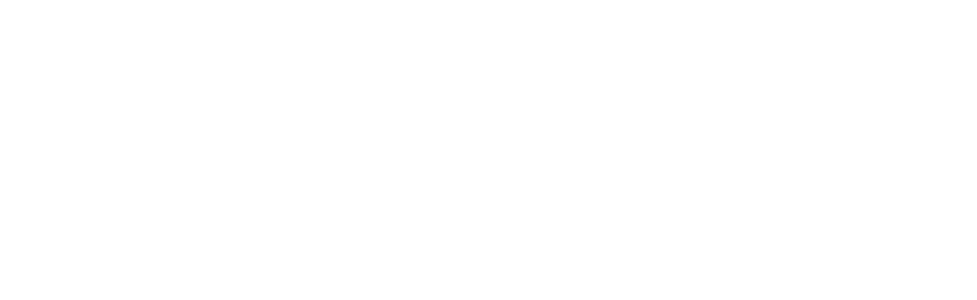
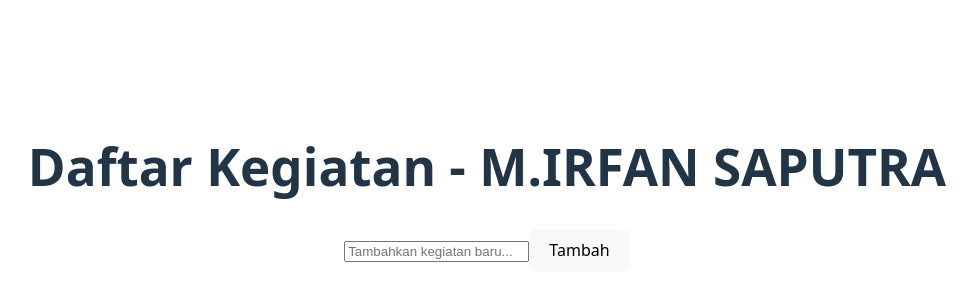
Before and after one commit to mirfannsaputraa21/32-pbk-uts-233510261, a Vue app: page / in a window 1280 px wide. Shown: the part 212-512 px from the top of the page, without its empty margins (153-1130 px from the left). Built offline with nearby package versions, Linux system fonts and the light colour scheme.

Commit message:
untuk menginputkan dan menambahkan kegiatan

```diff
--- a/src/App.vue
+++ b/src/App.vue
@@ -44,6 +44,17 @@
 
 <template>
 
+<div class="container">
+    <h1> Daftar Kegiatan - M.IRFAN SAPUTRA</h1>
+
+    <form @submit.prevent="addData" class="form">
+      <input v-model="aktif" type="text" placeholder="Tambahkan kegiatan baru..." />
+      <button type="submit">Tambah</button>
+    </form>
+
+  </div>
+
+
 
 </template>
 
```
